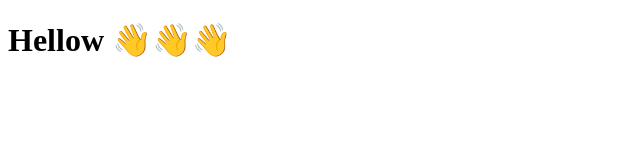
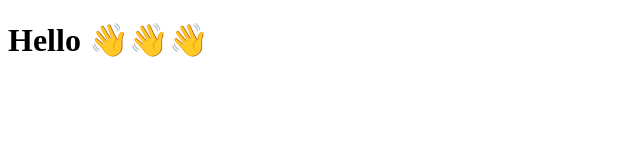
Before and after one commit to sergiolevi/Portafolio-Sergio, a website: page index.html in a window 1280 px wide. Shown: the whole page, without its empty margins (0-640 px from the left). Drawn offline with Linux system fonts and the light colour scheme.

Commit message:
actualización index

```diff
--- a/index.html
+++ b/index.html
@@ -6,6 +6,6 @@
     <title>Portafolio - Mich Ventura</title>
   </head>
   <body>
-    <h1>Hellow 👋👋👋</h1>
+    <h1>Hello 👋👋👋</h1>
   </body>
 </html>
```
